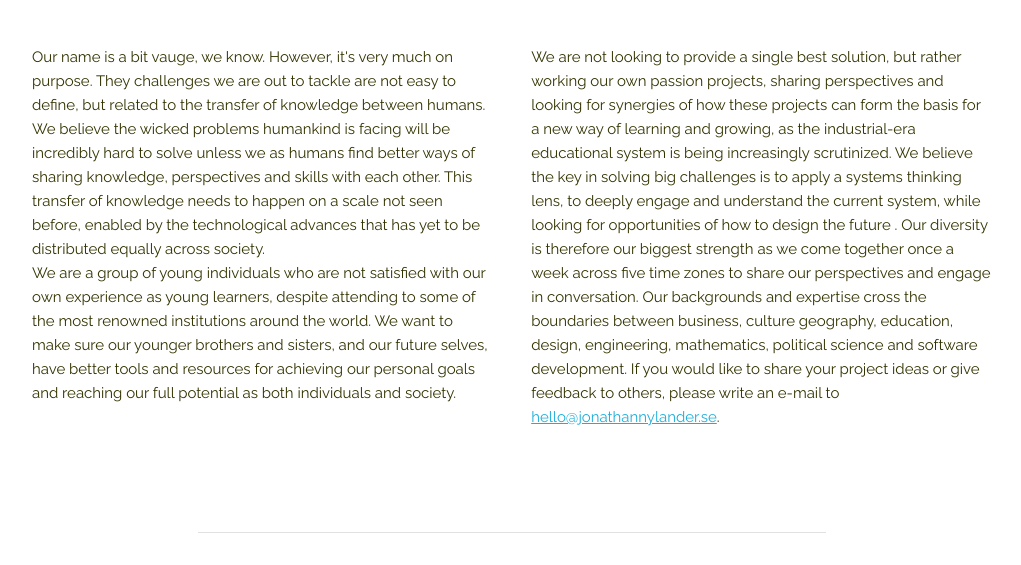
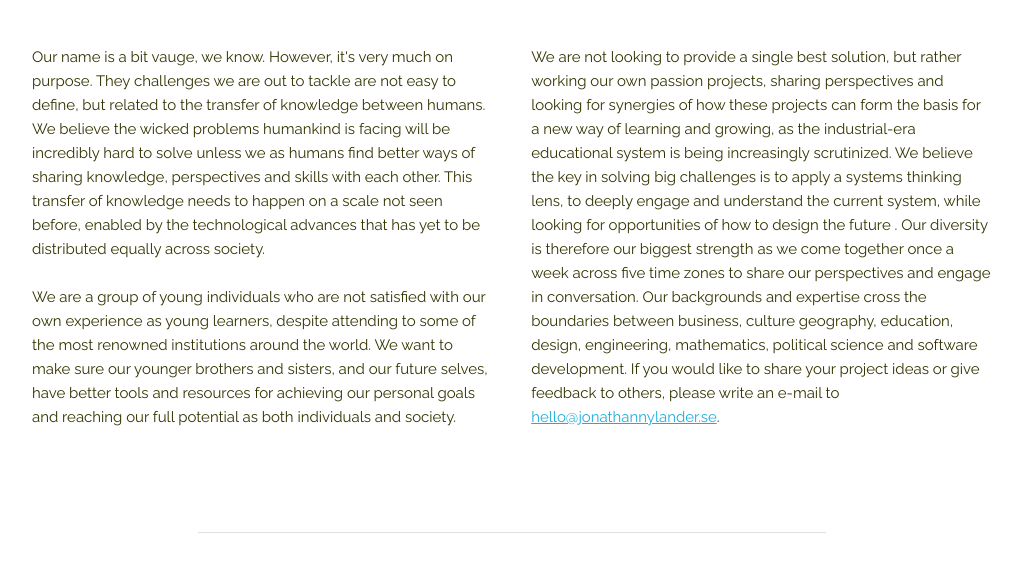
Before and after one commit to jonathinks/thecoalition, a plain HTML site: page index.html in a window 1280 px wide. Shown: the part 131-696 px from the top of the page, without its empty margins (128-1149 px from the left). Drawn offline with Linux system fonts and the light colour scheme.

Commit message:
One <br>...

```diff
--- a/index.html
+++ b/index.html
@@ -36,7 +36,7 @@
 	</div>
 	 <div class="row" style="margin-top: 5%"> <!-- INTRODUCTION -->
 		<div class="six columns">
-			<p>Our name is a bit vauge, we know. However, it's very much on purpose. They challenges we are out to tackle are not easy to define, but related to the transfer of knowledge between humans. We believe the wicked problems humankind is facing will be incredibly hard to solve unless we as humans find better ways of sharing knowledge, perspectives and skills with each other. This transfer of knowledge needs to happen on a scale not seen before, enabled by the technological advances that has yet to be distributed equally across society.<br>We are a group of young individuals who are not satisfied with our own experience as young learners, despite attending to some of the most renowned institutions around the world. We want to make sure our younger brothers and sisters, and our future selves, have better tools and resources for achieving our personal goals and reaching our full potential as both individuals and society.
+			<p>Our name is a bit vauge, we know. However, it's very much on purpose. They challenges we are out to tackle are not easy to define, but related to the transfer of knowledge between humans. We believe the wicked problems humankind is facing will be incredibly hard to solve unless we as humans find better ways of sharing knowledge, perspectives and skills with each other. This transfer of knowledge needs to happen on a scale not seen before, enabled by the technological advances that has yet to be distributed equally across society.<br><br>We are a group of young individuals who are not satisfied with our own experience as young learners, despite attending to some of the most renowned institutions around the world. We want to make sure our younger brothers and sisters, and our future selves, have better tools and resources for achieving our personal goals and reaching our full potential as both individuals and society.
 			</p>
 		</div>
 		<div class="six columns">
```
